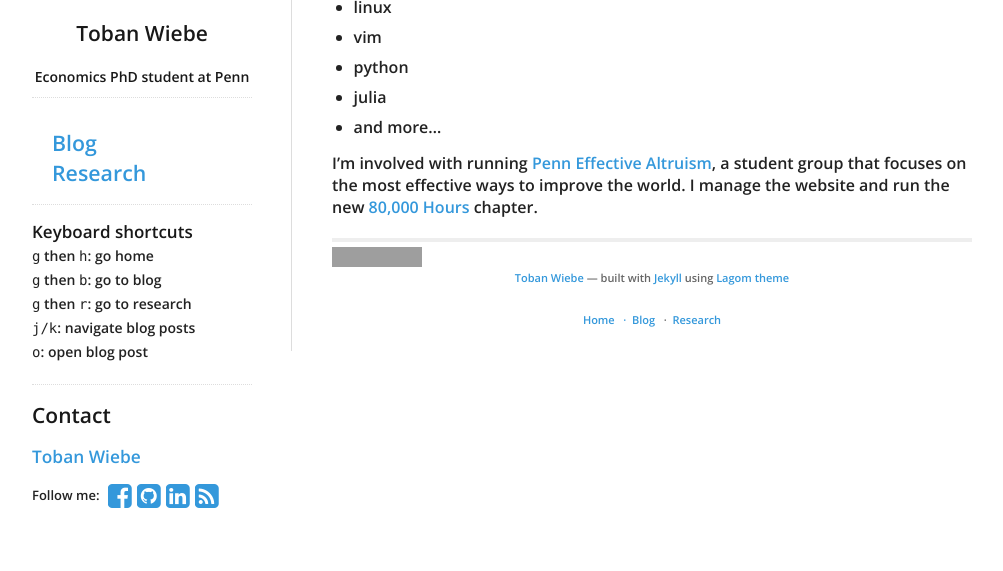
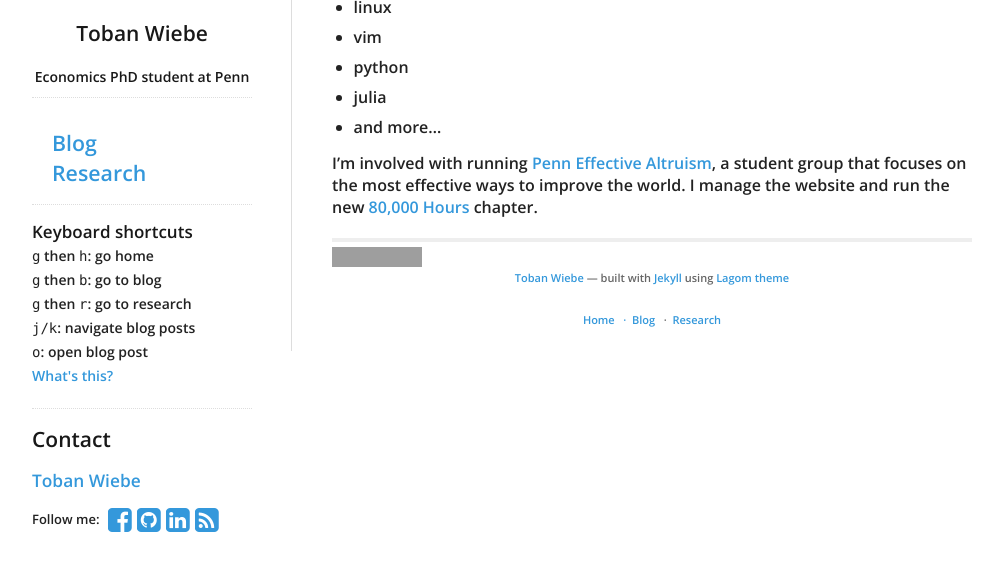
Before and after one commit to tobanw/tobanw.github.io, a Jekyll site: the page built from index.md, in a window 1280 px wide, cut to the strip 216-907 px from the top of the page. Shown: the top 571 px of the strip, without its empty margins (138-1141 px from the left). Built offline with Jekyll 4.4.1, drawn with Linux system fonts in a browser that asks for light colours; nearby versions of some CDN libraries; grey boxes are pictures that could not be loaded.

Commit message:
add link to explain keyboard shortcuts

```diff
--- a/_includes/keyboard.html
+++ b/_includes/keyboard.html
@@ -10,4 +10,6 @@
 <code>j/k</code>: navigate blog posts
 <br />
 <code>o</code>: open blog post
+<br />
+<a href="/blog/2015/11/keyboard-shortcuts-web">What's this?</a>
 </p>
```
